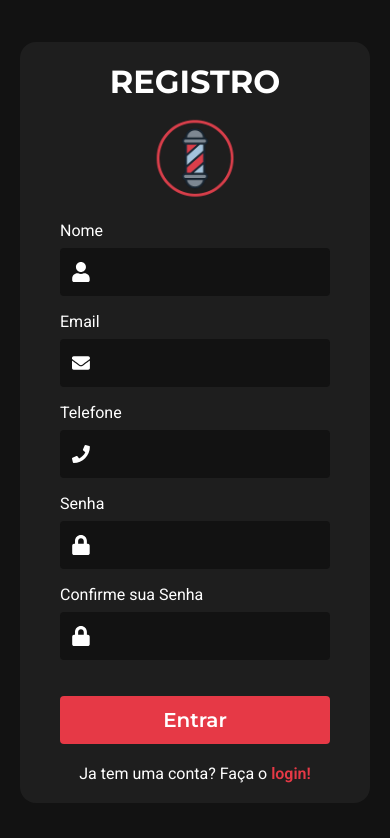
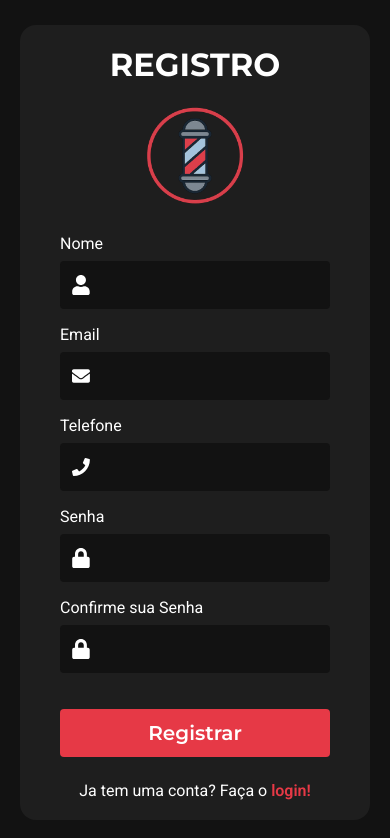
Before and after one commit to DevMatheusMonteiro/HairManager, a React (Vite) app: page /signup in a window 390 px wide. Shown: the top 838 px of the page. Built offline with nearby package versions, Linux system fonts and the light colour scheme.

Commit message:
responsividade nas páginas de autenticação

```diff
--- a/src/pages/SignIn/styles.js
+++ b/src/pages/SignIn/styles.js
@@ -10,6 +10,11 @@ export const Container = styled.div`
   .form-container {
     display: grid;
     grid-template-columns: 1fr;
+    grid-template-areas:
+      "title"
+      "logo"
+      "form"
+      "register-link";
     place-content: center;
     place-items: center;
     padding: 2rem 4rem;
@@ -19,23 +24,44 @@ export const Container = styled.div`
     border-radius: var(--radius-large);
 
     h1 {
+      font-size: clamp(3.2rem, 5vw, 4.8rem);
+      grid-area: title;
       text-transform: uppercase;
       font-family: var(--font-secondary);
     }
     img {
+      grid-area: logo;
       width: 100%;
-      max-width: 120px;
+      max-width: 150px;
     }
-  }
-  .register-link {
-    margin-top: 2rem;
-    a {
-      font-weight: 600;
+    .register-link {
+      grid-area: register-link;
+      margin-top: 2.4rem;
+      a {
+        font-weight: 600;
+      }
+    }
+
+    @media (min-width: 700px) {
+      grid-template-columns: repeat(2, 1fr);
+      grid-template-areas:
+        "title title"
+        "logo form"
+        "register-link register-link";
+      row-gap: 3.2rem;
+      max-width: 1000px;
+      img {
+        max-width: 300px;
+      }
+      .register-link {
+        margin-top: 0;
+      }
     }
   }
 `;
 
 export const Form = styled.form`
+  grid-area: form;
   display: grid;
   grid-template-columns: 1fr;
   gap: 1.6rem;
--- a/src/pages/SignUp/index.jsx
+++ b/src/pages/SignUp/index.jsx
@@ -33,7 +33,7 @@ export default function SignUp() {
             id="confirmPasswordRegister"
             type="password"
           />
-          <Button type="submit">Entrar</Button>
+          <Button type="submit">Registrar</Button>
         </Form>
         <p className="login-link">
           Ja tem uma conta? Faça o <Link to="/">login!</Link>
--- a/src/pages/SignUp/styles.js
+++ b/src/pages/SignUp/styles.js
@@ -10,6 +10,11 @@ export const Container = styled.div`
   .form-container {
     display: grid;
     grid-template-columns: 1fr;
+    grid-template-areas:
+      "title"
+      "logo"
+      "form"
+      "register-link";
     place-content: center;
     place-items: center;
     padding: 2rem 4rem;
@@ -19,23 +24,44 @@ export const Container = styled.div`
     border-radius: var(--radius-large);
 
     h1 {
+      font-size: clamp(3.2rem, 5vw, 4.8rem);
+      grid-area: title;
       text-transform: uppercase;
       font-family: var(--font-secondary);
     }
     img {
+      grid-area: logo;
       width: 100%;
-      max-width: 120px;
+      max-width: 150px;
     }
-  }
-  .login-link {
-    margin-top: 2rem;
-    a {
-      font-weight: 600;
+    .login-link {
+      grid-area: register-link;
+      margin-top: 2.4rem;
+      a {
+        font-weight: 600;
+      }
+    }
+
+    @media (min-width: 700px) {
+      grid-template-columns: repeat(2, 1fr);
+      grid-template-areas:
+        "title title"
+        "logo form"
+        "register-link register-link";
+      row-gap: 3.2rem;
+      max-width: 1000px;
+      img {
+        max-width: 300px;
+      }
+      .login-link {
+        margin-top: 0;
+      }
     }
   }
 `;
 
 export const Form = styled.form`
+  grid-area: form;
   display: grid;
   grid-template-columns: 1fr;
   gap: 1.6rem;
```
